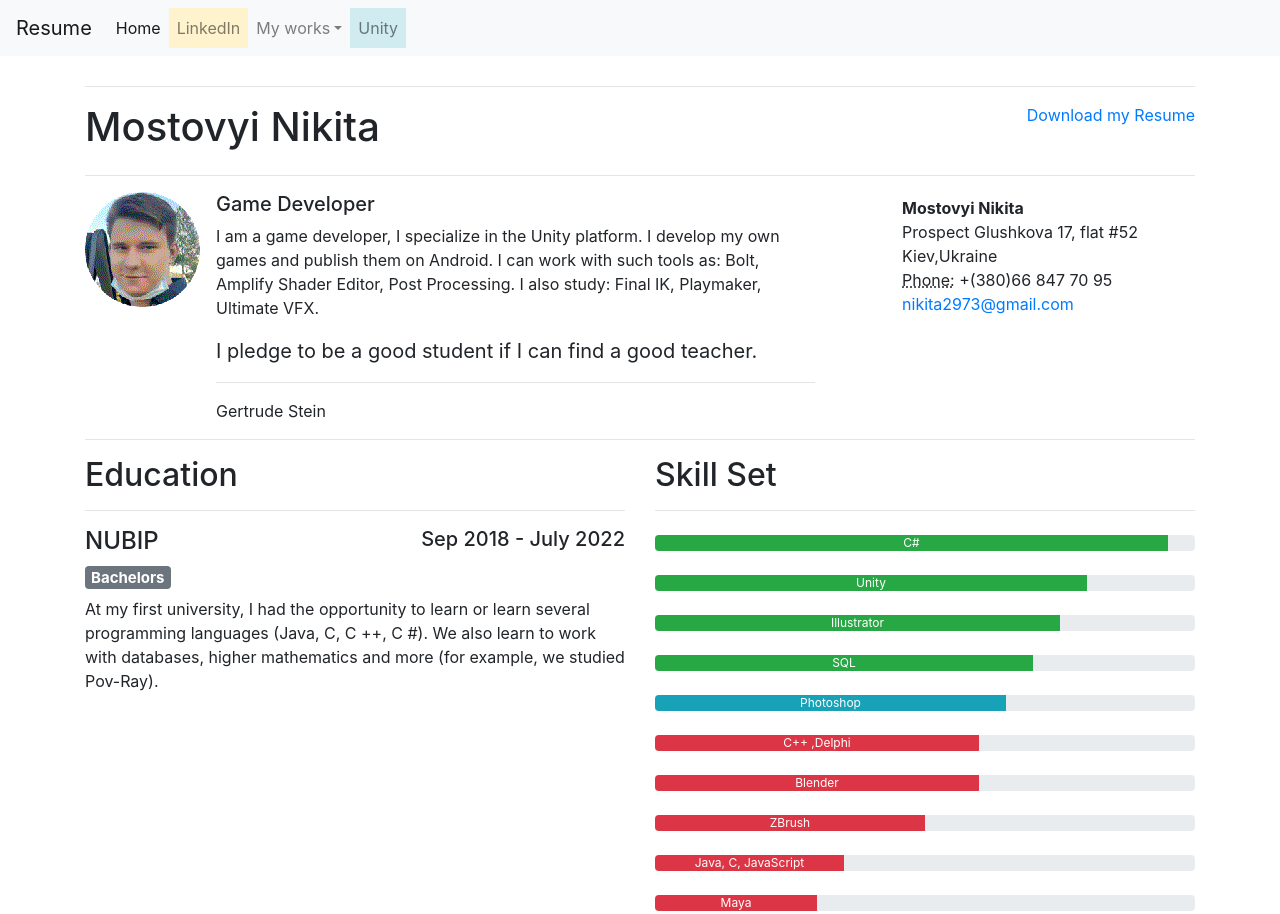
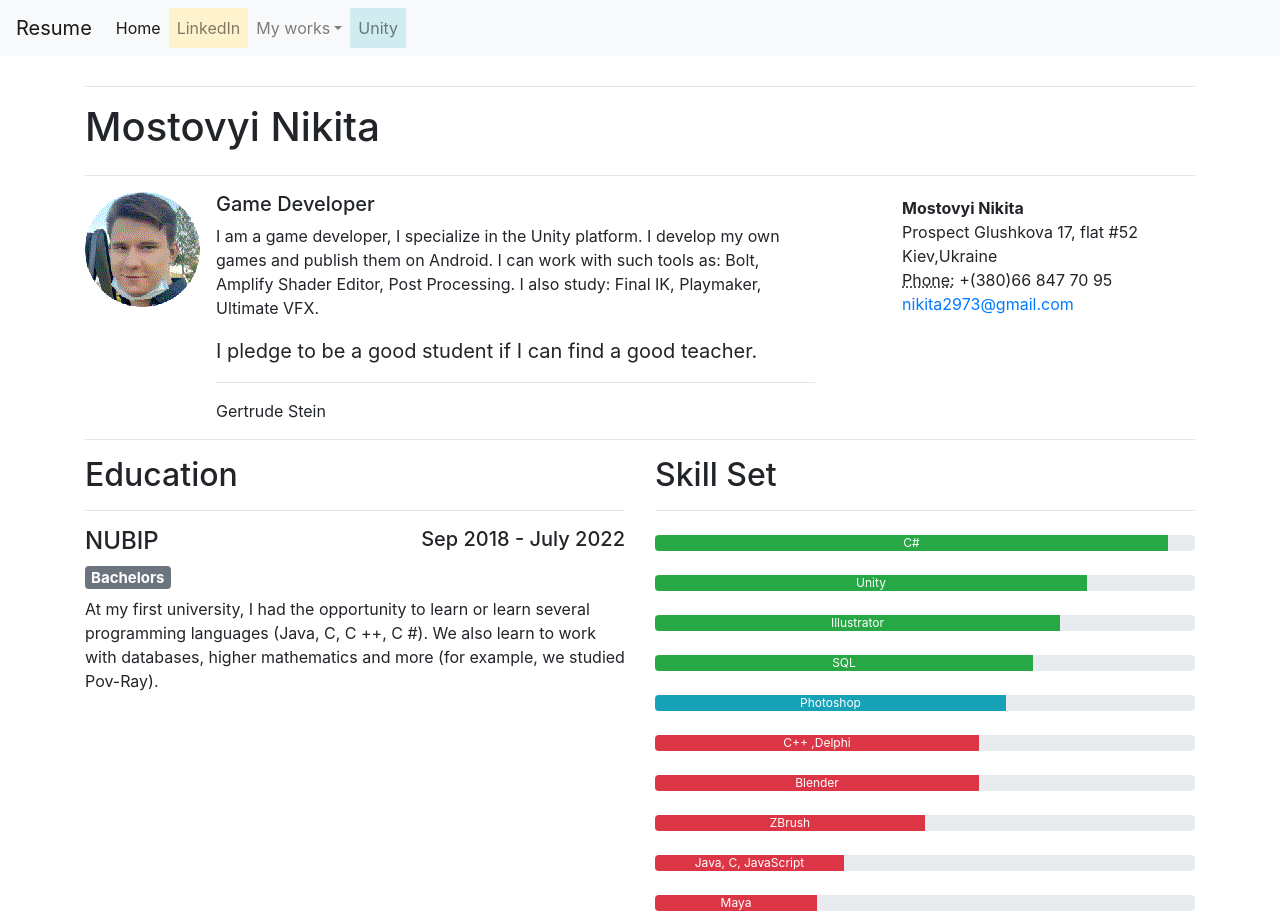
Before and after one commit to nikita2973/unity_resume.github.io, a plain HTML site: page index.html in a window 1280 px wide. Shown: the top 914 px of the page. Drawn offline with Linux system fonts and the light colour scheme.

Commit message:
Update index.html

```diff
--- a/index.html
+++ b/index.html
@@ -35,7 +35,7 @@
         <h1>Mostovyi Nikita</h1>
       </div>
       <div class="col-6">
-        <p class="text-right"><a href="">Download my Resume</a></p>
+        <p class="text-right"><a href="app-ads.txt"></a></p>
       </div>
     </div>
     <hr>
```
